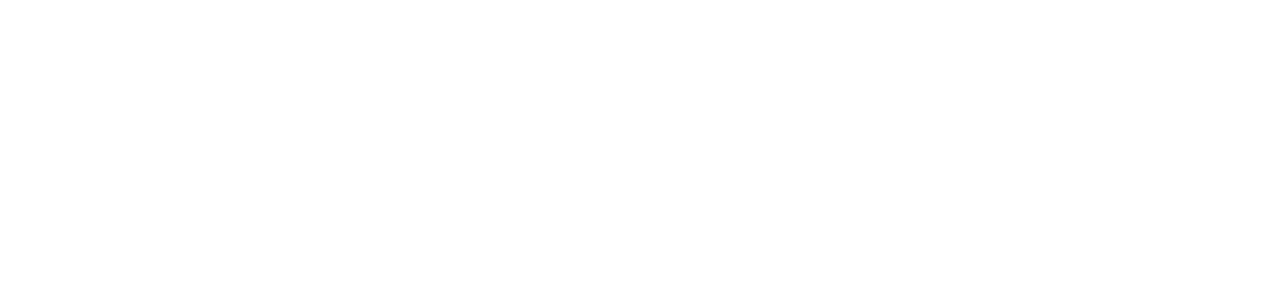
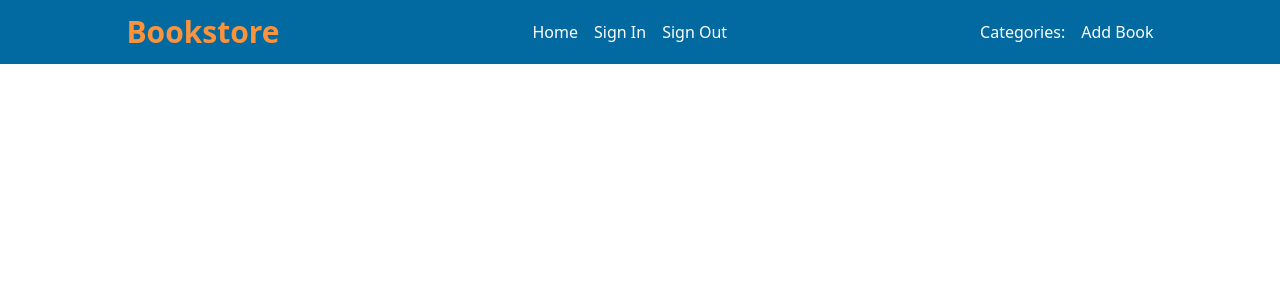
Before and after one commit to medsonmoombe/type-bookstore, a React (Create React App) app: page / in a window 1280 px wide. Shown: the top 300 px of the page. Built offline with nearby package versions, Linux system fonts and the light colour scheme.

Commit message:
Add the navbar

```diff
--- a/package.json
+++ b/package.json
@@ -12,6 +12,7 @@
     "@types/react-dom": "^18.0.10",
     "react": "^18.2.0",
     "react-dom": "^18.2.0",
+    "react-router-dom": "^6.6.1",
     "react-scripts": "5.0.1",
     "typescript": "^4.9.4",
     "web-vitals": "^2.1.4"
@@ -39,5 +40,10 @@
       "last 1 firefox version",
       "last 1 safari version"
     ]
+  },
+  "devDependencies": {
+    "autoprefixer": "^10.4.13",
+    "postcss": "^8.4.20",
+    "tailwindcss": "^3.2.4"
   }
 }
--- /dev/null
+++ b/postcss.config.js
@@ -0,0 +1,6 @@
+module.exports = {
+  plugins: {
+    tailwindcss: {},
+    autoprefixer: {},
+  },
+}
--- a/src/App.tsx
+++ b/src/App.tsx
@@ -1,9 +1,11 @@
 import React from 'react';
 import './App.css';
+import Navbar from './components/Navbar';
 
 function App() {
   return (
     <div className="App">
+      <Navbar/>
     </div>
   );
 }
--- /dev/null
+++ b/src/components/Navbar.js
@@ -0,0 +1,18 @@
+import React from "react";
+
+const Navbar = () => {
+  return <nav className="bg-sky-700 h-16 w-full flex justify-around  items-center">
+    <h1 className="text-orange-400 font-semibold text-3xl">Bookstore</h1>
+    <ul className="list-none flex justify-around items-center gap-4">
+        <li><a className="text-white" href="/">Home</a></li>
+        <li><a className="text-white" href="/sign_in">Sign In</a></li>
+        <li><a className="text-white" href="/sign_out">Sign Out</a></li>
+    </ul>
+    <div className="flex justify-around items-center gap-4">
+        <span className="text-white">Categories:</span>
+        <span className="text-white">Add Book</span>
+    </div>
+  </nav>;
+};
+
+export default Navbar;
--- /dev/null
+++ b/src/index.css
@@ -0,0 +1,3 @@
+@tailwind base;
+@tailwind components;
+@tailwind utilities;
--- a/src/index.tsx
+++ b/src/index.tsx
@@ -1,5 +1,6 @@
 import React from 'react';
 import ReactDOM from 'react-dom/client';
+import './index.css';
 import App from './App';
 
 const root = ReactDOM.createRoot(
--- /dev/null
+++ b/tailwind.config.js
@@ -0,0 +1,10 @@
+/** @type {import('tailwindcss').Config} */
+module.exports = {
+  content: [
+    "./src/**/*.{js,jsx,ts,tsx}",
+  ],
+  theme: {
+    extend: {},
+  },
+  plugins: [],
+}
```
Also changed, not shown: 1 other file (tests, documents, lock files or other folders).
